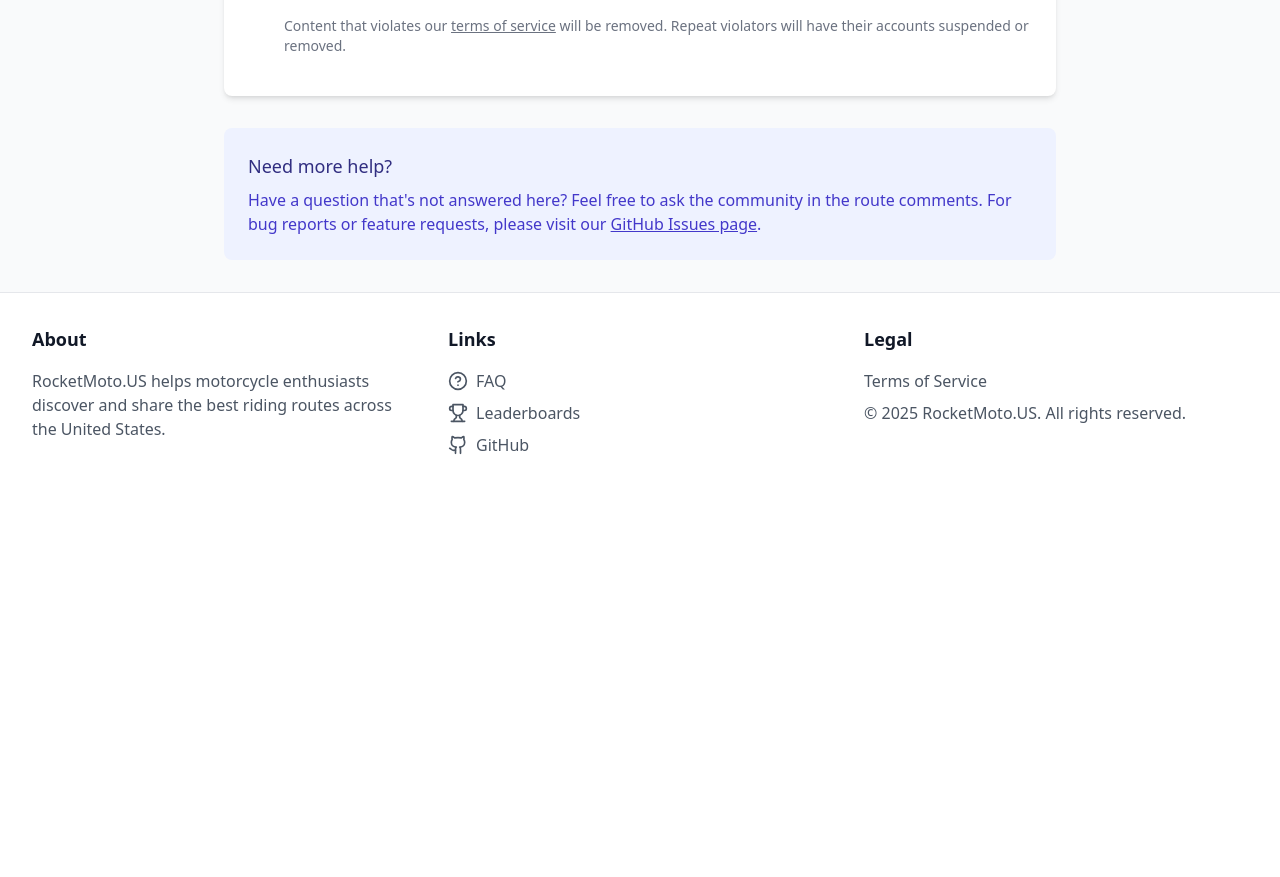
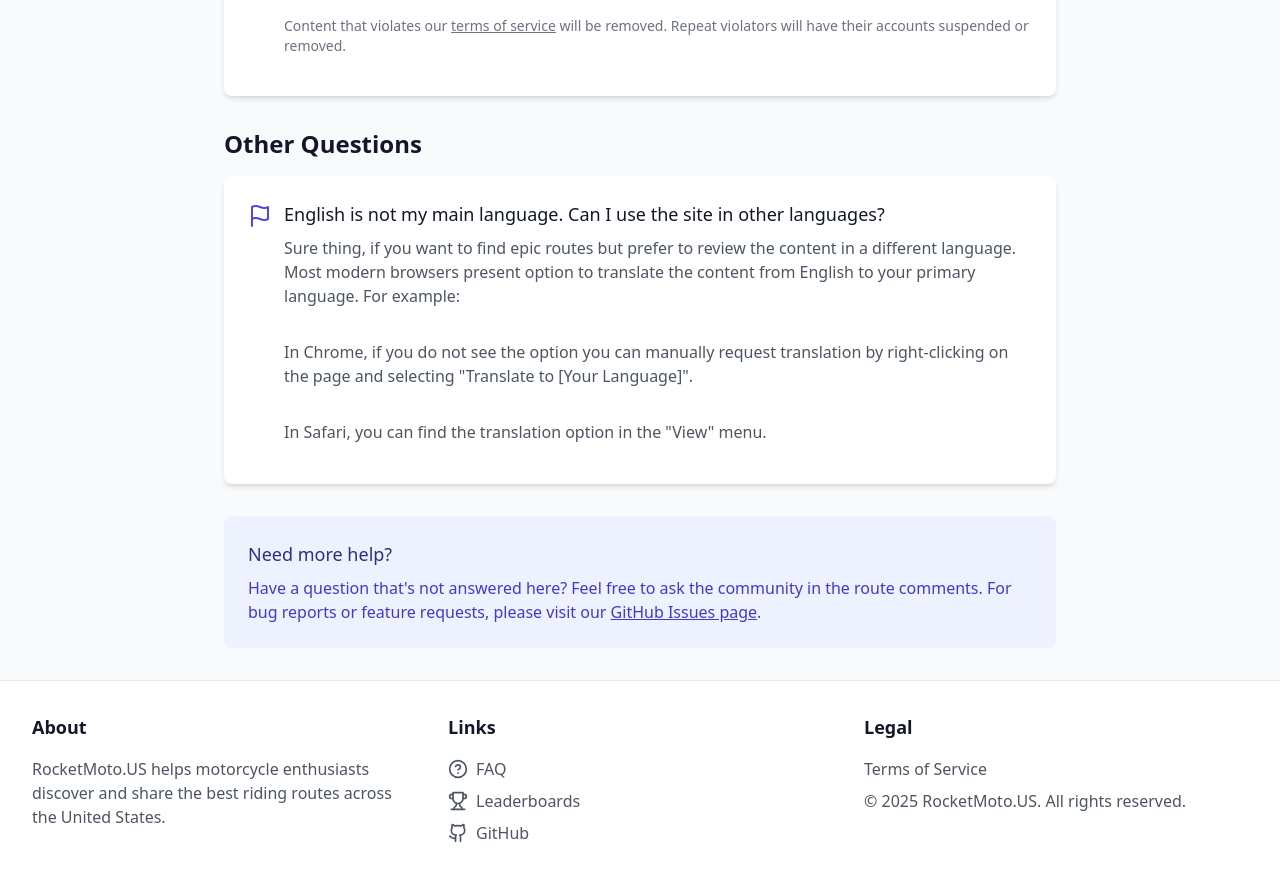
Before and after one commit to pburglin/RocketMoto, a React (Vite) app: page /faq in a window 1280 px wide. Shown: the part 3400-4277 px from the top of the page. Before the commit the page ends 3889 px from the top, so only its background shows below. Built offline with nearby package versions, Linux system fonts and the light colour scheme; no server answers.

Commit message:
updated FAQ

```diff
--- a/src/pages/FAQ.tsx
+++ b/src/pages/FAQ.tsx
@@ -234,6 +234,33 @@ export function FAQ() {
           </div>
         </section>
 
+        <section>
+          <h2 className="text-2xl font-semibold text-gray-900 dark:text-white mb-4">Other Questions</h2>
+
+          <div className="space-y-6">
+            <div className="bg-white dark:bg-gray-800 rounded-lg shadow-md p-6">
+              <div className="flex items-start mb-4">
+                <Flag className="h-6 w-6 text-indigo-600 mt-1 mr-3 flex-shrink-0" />
+                <div>
+                  <h3 className="text-lg font-medium text-gray-900 dark:text-white">English is not my main language. Can I use the site in other languages?</h3>
+                  <p className="mt-2 text-gray-600 dark:text-gray-300">
+                    Sure thing, if you want to find epic routes but prefer to review the content in a different language.
+                    Most modern browsers present option to translate the content from English to your primary language. For example:
+                  </p>
+                  <br/>
+                  <p className="mt-2 text-gray-600 dark:text-gray-300">
+                    In Chrome, if you do not see the option you can manually request translation by right-clicking on the page and selecting "Translate to [Your Language]".
+                  </p>
+                  <br/>
+                  <p className="mt-2 text-gray-600 dark:text-gray-300">
+                    In Safari, you can find the translation option in the "View" menu.
+                  </p>
+                </div>
+              </div>
+            </div>
+          </div>
+        </section>
+
         <div className="bg-indigo-50 dark:bg-indigo-900/30 rounded-lg p-6">
           <h2 className="text-lg font-medium text-indigo-900 dark:text-indigo-100 mb-2">Need more help?</h2>
           <p className="text-indigo-700 dark:text-indigo-300">
```
